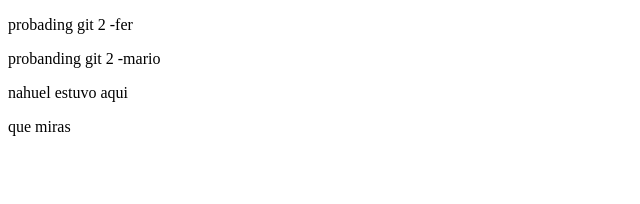
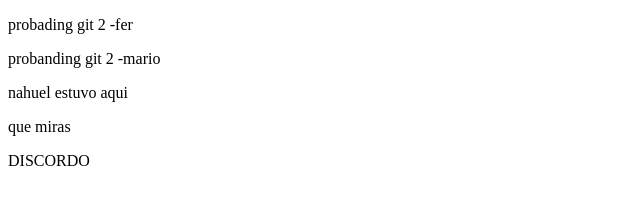
Before and after one commit to 2000fer/iniciatec-playground, a plain HTML site: page index.html in a window 1280 px wide. Shown: the whole page, without its empty margins (0-640 px from the left). Drawn offline with Linux system fonts and the light colour scheme.

Commit message:
Agregado un siempre util p

```diff
--- a/index.html
+++ b/index.html
@@ -12,6 +12,7 @@
     <p>probanding git 2 -mario</p>
     <p>nahuel estuvo aqui</p>
     <p>que miras</p>
+    <p>DISCORDO</p>
 
 </body>
 </html>
```
